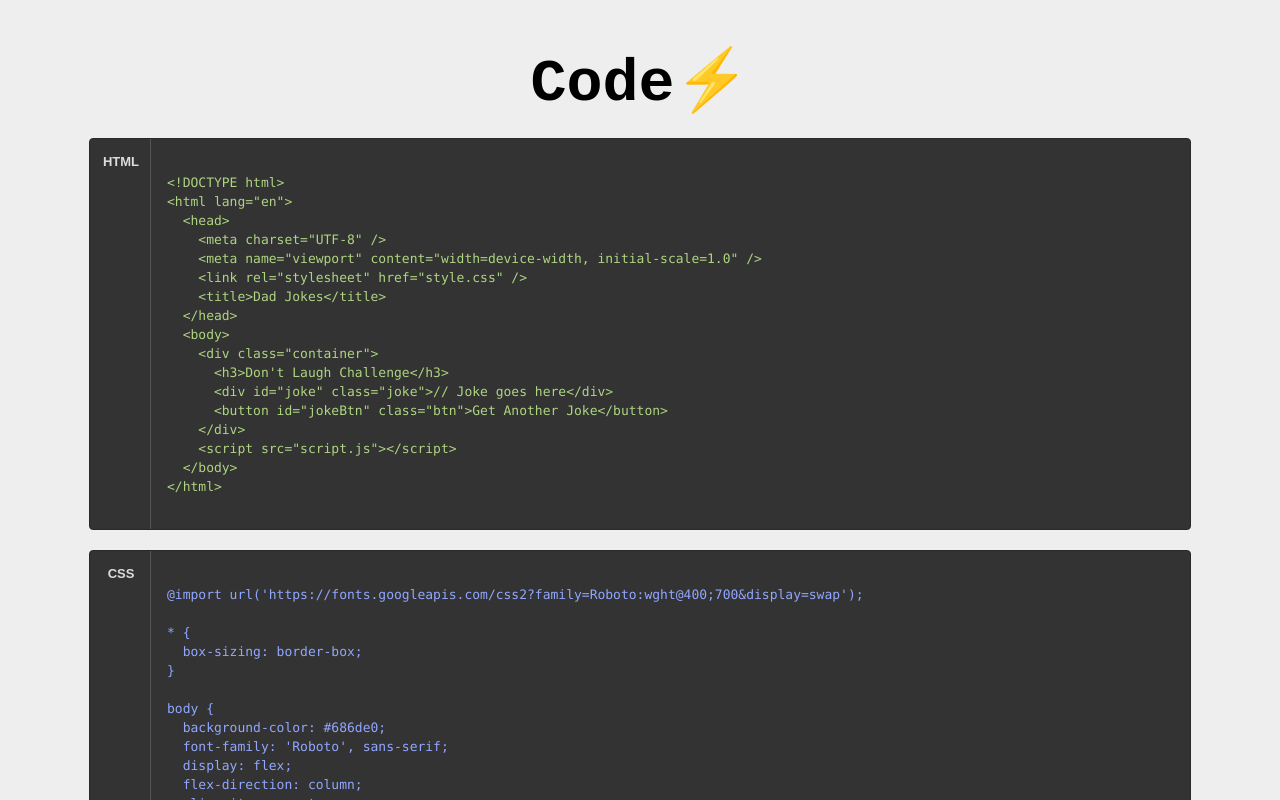
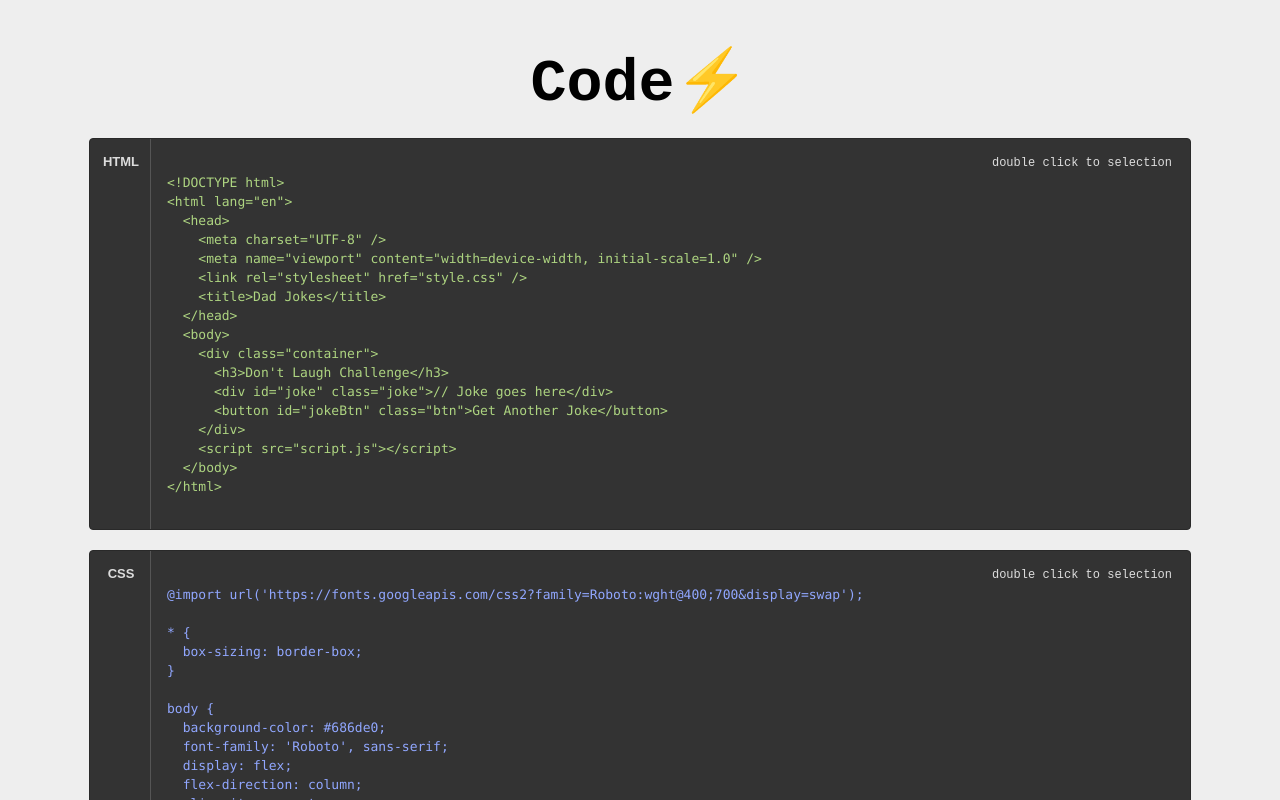
Before and after one commit to YoussefPasha/Projects.js, a React (Create React App) app: page /dad_jokes in a window 1280 px wide. Shown: the part 1000-1800 px from the top of the page. Built offline with nearby package versions, Linux system fonts and the light colour scheme; no server answers; a web font is replaced by a local one.

Commit message:
fix code container selection for best copy experiance

```diff
--- a/src/components/code/CodeRendering.tsx
+++ b/src/components/code/CodeRendering.tsx
@@ -2,6 +2,9 @@ import React from "react";
 import "./code.css";
 
 const CodeRendering = (props: any) => {
+
+
+
   return (
     <div id="wrapper">
       <h1
--- a/src/components/code/code.css
+++ b/src/components/code/code.css
@@ -54,6 +54,7 @@ pre.code code {
 }
 
 pre::after {
+  content: "double click to selection";
   padding: 0;
   width: auto;
   height: auto;
```
Also changed, not shown: 1 other file (tests, documents, lock files or other folders).
